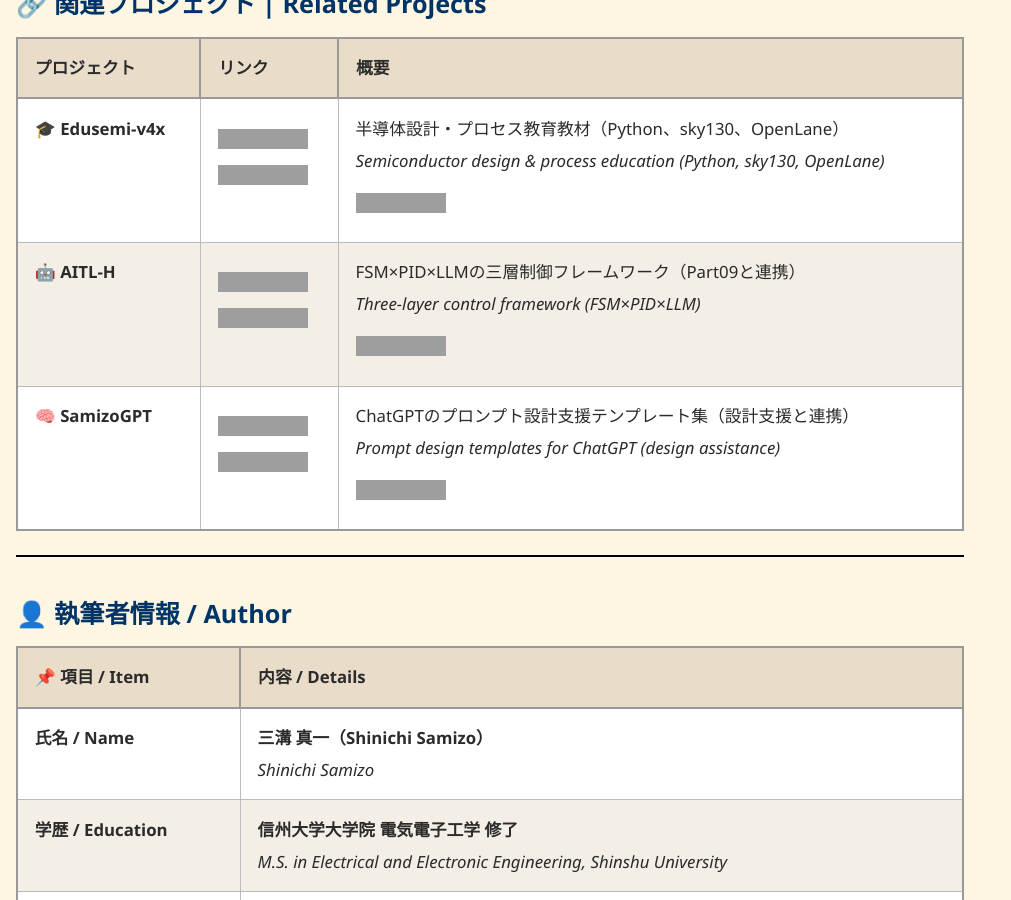
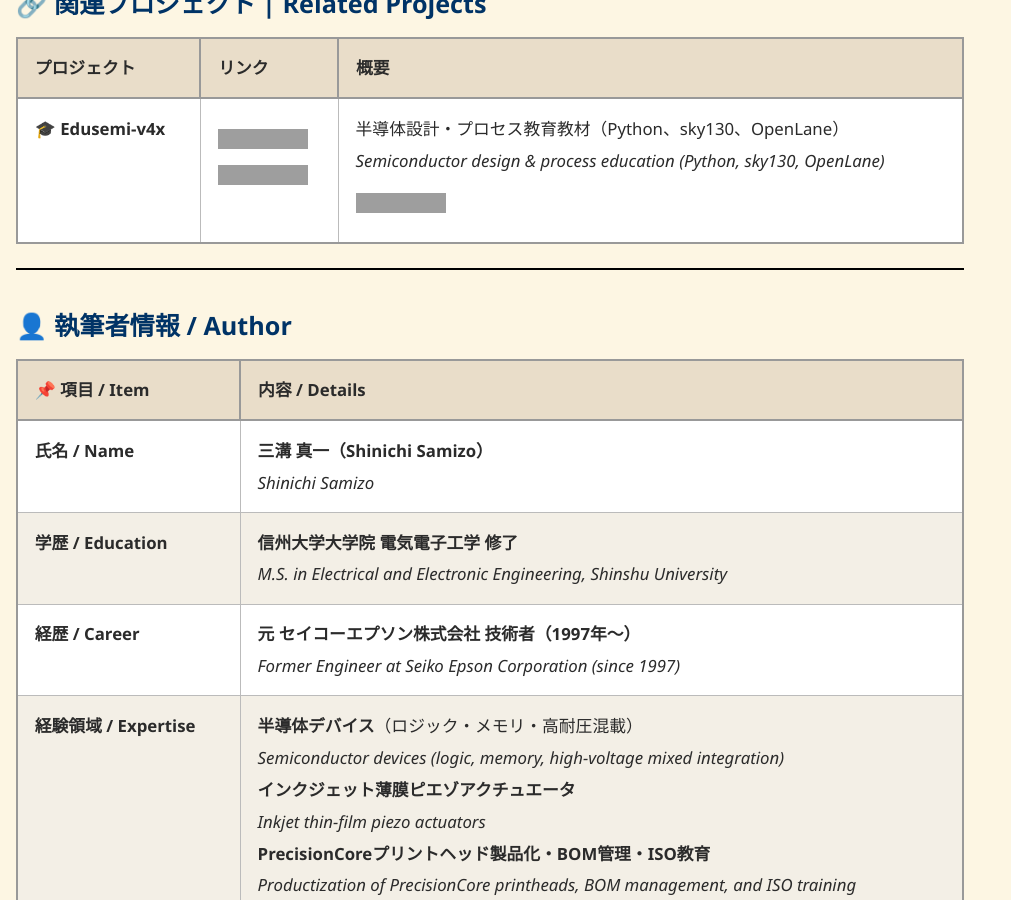
Before and after one commit to Samizo-AITL/EduController, a Jekyll site: the page built from index.md, in a window 1280 px wide and 900 px high, scrolled down 5900 px. Shown: the whole window, without its empty margins (0-1011 px from the left). Built offline with Jekyll 4.4.1, drawn with Linux system fonts in a browser that asks for light colours; grey boxes are pictures that could not be loaded.

Commit message:
Update index.md

```diff
--- a/index.md
+++ b/index.md
@@ -126,8 +126,6 @@
 | プロジェクト | リンク | 概要 |
 |--------------|--------|------|
 | 🎓 **Edusemi-v4x** | [![🌐 View Site](https://img.shields.io/badge/View-Site-brightgreen?logo=github)](https://samizo-aitl.github.io/Edusemi-v4x/) [![💻 View Repo](https://img.shields.io/badge/View-Repo-blue?logo=github)](https://github.com/Samizo-AITL/Edusemi-v4x) | 半導体設計・プロセス教育教材（Python、sky130、OpenLane）<br>*Semiconductor design & process education (Python, sky130, OpenLane)*<br>[![Hybrid License](https://img.shields.io/badge/license-Hybrid-blueviolet)](#-ライセンス--license) |
-| 🤖 **AITL-H** | [![🌐 View Site](https://img.shields.io/badge/View-Site-brightgreen?logo=github)](https://samizo-aitl.github.io/AITL-H/) [![💻 View Repo](https://img.shields.io/badge/View-Repo-blue?logo=github)](https://github.com/Samizo-AITL/AITL-H) | FSM×PID×LLMの三層制御フレームワーク（Part09と連携）<br>*Three-layer control framework (FSM×PID×LLM)*<br>[![Hybrid License](https://img.shields.io/badge/license-Hybrid-blueviolet)](#-ライセンス--license) |
-| 🧠 **SamizoGPT** | [![🌐 View Site](https://img.shields.io/badge/View-Site-brightgreen?logo=github)](https://samizo-aitl.github.io/SamizoGPT/) [![💻 View Repo](https://img.shields.io/badge/View-Repo-blue?logo=github)](https://github.com/Samizo-AITL/SamizoGPT) | ChatGPTのプロンプト設計支援テンプレート集（設計支援と連携）<br>*Prompt design templates for ChatGPT (design assistance)*<br>[![Hybrid License](https://img.shields.io/badge/license-Hybrid-blueviolet)](#-ライセンス--license) |
 
 ---
 
```
